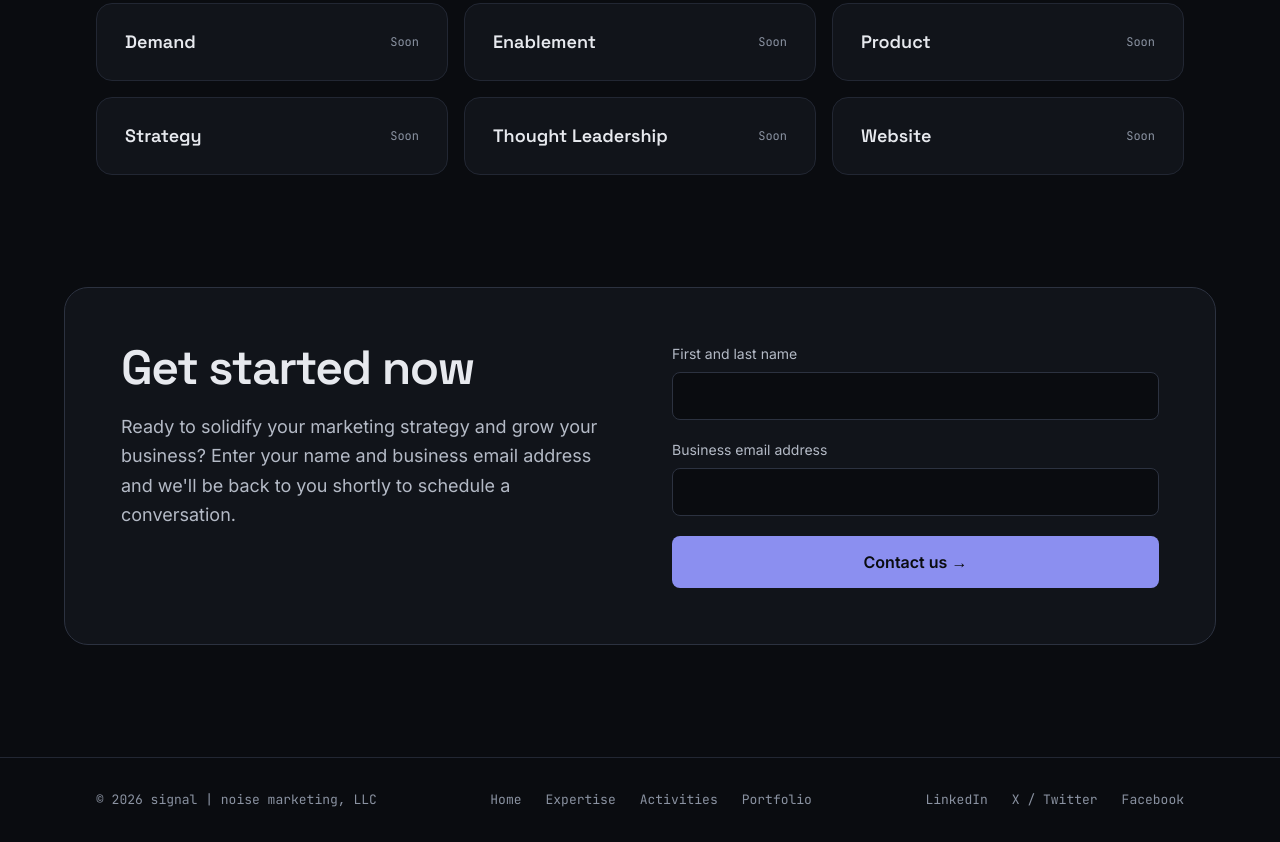
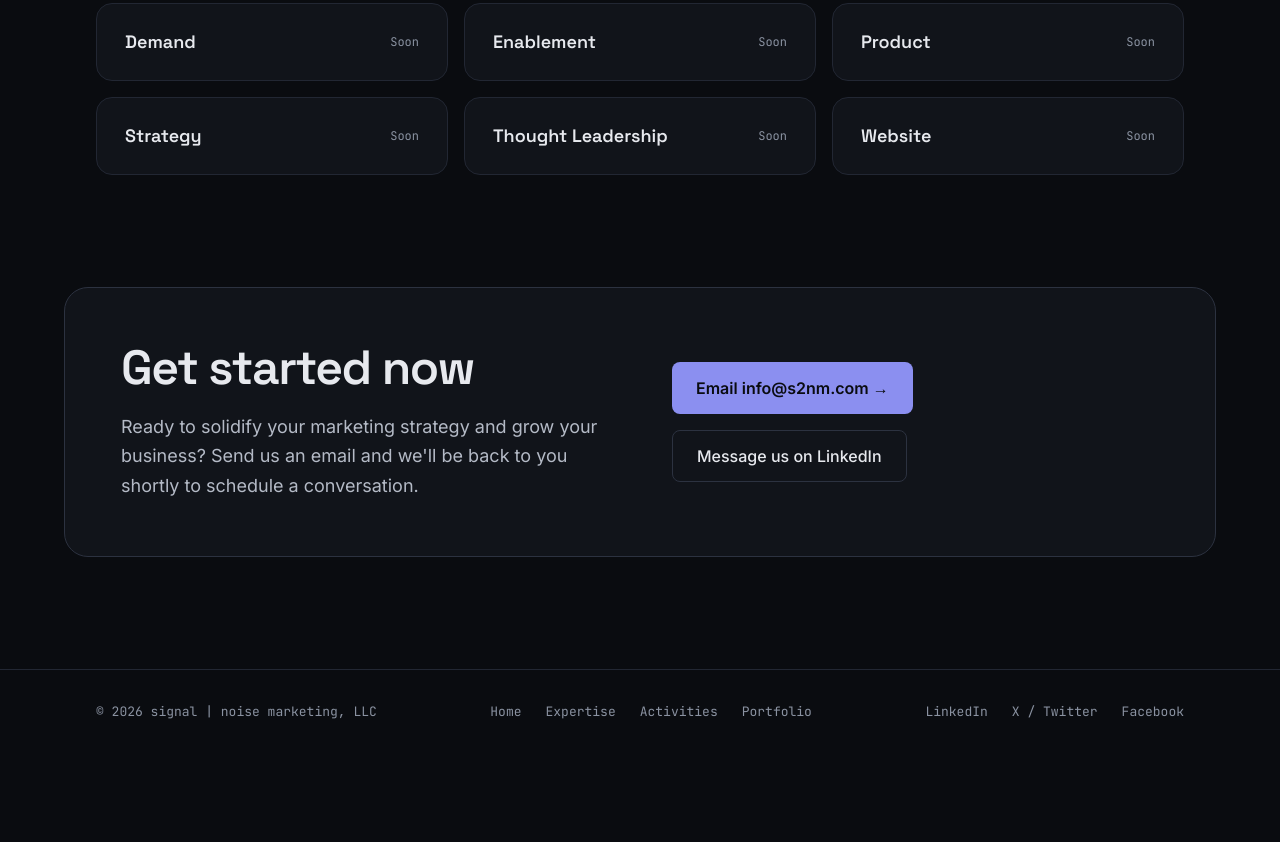
Before and after one commit to mfinn12/www.s2nm.com, an Astro site: page /portfolio in a window 1280 px wide. Shown: the part 537-1379 px from the top of the page. After the commit the page ends 1290 px from the top, so only its background shows below. Built offline with nearby package versions, Linux system fonts and the light colour scheme; Astro itself is replaced by a stand-in of ours.

Commit message:
Replace contact form with email link; fix homepage heading order
- Drop the Formspree contact form and the /thank-you/ page. The "Get
  started" section now links to info@s2nm.com and LinkedIn, so the
  "Book a call" and "Get started" buttons still land somewhere useful.
- Eyebrow takes as="h2" so the client and expertise sections on the
  homepage have real section headings; client names become h3. The
  "//" prefix is hidden from screen readers.

Co-Authored-By: Claude Opus 5.5 <noreply@anthropic.com>

```diff
--- a/src/components/Contact.astro
+++ b/src/components/Contact.astro
@@ -1,39 +1,38 @@
 ---
-import { site } from '../data/site';
+import { site, socials } from '../data/site';
 
-const field =
-  'mt-2 h-12 w-full rounded-lg border border-line-strong bg-ink px-4 text-base text-fg placeholder:text-dim focus:border-accent focus:ring-2 focus:ring-accent/40 focus:outline-none';
+const linkedin = socials.find((s) => s.label === 'LinkedIn');
 ---
 
 <section id="contact" class="scroll-mt-20 px-4 py-20 sm:px-8 sm:py-28">
   <div
-    class="mx-auto grid max-w-6xl gap-10 rounded-3xl border border-line-strong bg-panel p-8 sm:p-14 md:grid-cols-2 md:gap-16"
+    class="mx-auto grid max-w-6xl gap-10 rounded-3xl border border-line-strong bg-panel p-8 sm:p-14 md:grid-cols-2 md:items-center md:gap-16"
   >
     <div>
       <h2 class="font-display text-4xl font-semibold tracking-[-0.03em] sm:text-5xl">Get started now</h2>
       <p class="mt-5 text-lg leading-relaxed text-muted">
-        Ready to solidify your marketing strategy and grow your business? Enter your name and business email address
-        and we'll be back to you shortly to schedule a conversation.
+        Ready to solidify your marketing strategy and grow your business? Send us an email and we'll be back to you
+        shortly to schedule a conversation.
       </p>
     </div>
-    <form action={site.formAction} method="POST" class="flex flex-col gap-5">
-      <input type="hidden" name="_subject" value="Contact Us" />
-      <input type="hidden" name="_next" value={new URL('/thank-you/', Astro.site).href} />
-      <input type="text" name="_gotcha" class="hidden" tabindex="-1" autocomplete="off" />
-      <label class="block text-sm text-muted">
-        First and last name
-        <input name="name" required autocomplete="name" class={field} />
-      </label>
-      <label class="block text-sm text-muted">
-        Business email address
-        <input type="email" name="_replyto" required autocomplete="email" class={field} />
-      </label>
-      <button
-        type="submit"
-        class="min-h-13 rounded-lg bg-accent px-6 font-semibold text-ink transition-colors hover:bg-accent-hover focus-visible:ring-2 focus-visible:ring-accent/50 focus-visible:outline-none"
+    <div class="flex flex-col gap-4 md:items-start">
+      <a
+        href={`mailto:${site.email}?subject=${encodeURIComponent('Contact Us')}`}
+        class="inline-flex min-h-13 items-center justify-center rounded-lg bg-accent px-6 font-semibold text-ink transition-colors hover:bg-accent-hover focus-visible:ring-2 focus-visible:ring-accent/50 focus-visible:outline-none"
       >
-        Contact us →
-      </button>
-    </form>
+        Email {site.email} →
+      </a>
+      {
+        linkedin && (
+          <a
+            href={linkedin.href}
+            rel="noopener"
+            class="inline-flex min-h-13 items-center justify-center rounded-lg border border-line-strong px-6 font-medium transition-colors hover:border-subtle"
+          >
+            Message us on LinkedIn
+          </a>
+        )
+      }
+    </div>
   </div>
 </section>
--- a/src/components/Eyebrow.astro
+++ b/src/components/Eyebrow.astro
@@ -1,9 +1,11 @@
 ---
 // Small monospace section label, e.g. "// Functional expertise".
+// Pass as="h2" when the label is the section's only heading.
 interface Props {
+  as?: 'p' | 'h2';
   class?: string;
 }
-const { class: className = '' } = Astro.props;
+const { as: Tag = 'p', class: className = '' } = Astro.props;
 ---
 
-<p class:list={['font-mono text-[13px] text-subtle', className]}>// <slot /></p>
+<Tag class:list={['font-mono text-[13px] font-normal text-subtle', className]}><span aria-hidden="true">// </span><slot /></Tag>
--- a/src/data/site.ts
+++ b/src/data/site.ts
@@ -8,8 +8,9 @@ export const site = {
   description:
     'signal | noise marketing provides B2B marketing advisory services to growing technology companies.',
   headline: 'More signal, less noise',
-  // Contact form posts here. Check that this endpoint still works before launch.
-  formAction: 'https://formspree.io/info@s2nm.com',
+  // Address for the "Get started" section. The contact form was removed; a
+  // GitHub issue tracks adding one back.
+  email: 'info@s2nm.com',
 };
 
 export const nav = [
--- a/src/pages/index.astro
+++ b/src/pages/index.astro
@@ -39,12 +39,12 @@ const [headStart, headEnd] = site.headline.split(', ');
 
   <section class="border-y border-line bg-ink-raised">
     <div class="mx-auto max-w-6xl px-4 py-16 sm:px-8 sm:py-20">
-      <Eyebrow>Trusted by technology startup leaders</Eyebrow>
+      <Eyebrow as="h2">Trusted by technology startup leaders</Eyebrow>
       <ul class="mt-8 grid gap-4 md:grid-cols-3">
         {
           clients.map((c) => (
             <li class="flex flex-col gap-3 rounded-2xl border border-line bg-panel p-7">
-              <h2 class="font-display text-xl font-semibold">{c.name}</h2>
+              <h3 class="font-display text-xl font-semibold">{c.name}</h3>
               <p class="text-[15px] leading-relaxed text-muted">{c.text}</p>
               {c.note && (
                 <p class="mt-auto self-start rounded-full bg-accent/15 px-3 py-1 font-mono text-xs text-accent">{c.note}</p>
@@ -78,7 +78,7 @@ const [headStart, headEnd] = site.headline.split(', ');
   </section>
 
   <section class="mx-auto max-w-6xl px-4 py-24 sm:px-8 sm:py-28">
-    <Eyebrow>Functional expertise</Eyebrow>
+    <Eyebrow as="h2">Functional expertise</Eyebrow>
     <ul class="mt-8 grid gap-4 md:grid-cols-2 lg:grid-cols-3">
       {
         expertise.map((e) => (
--- a/src/pages/thank-you.astro
+++ /dev/null
@@ -1,16 +0,0 @@
----
-import BaseLayout from '../layouts/BaseLayout.astro';
-import PageHeader from '../components/PageHeader.astro';
----
-
-<BaseLayout title="Thank you" noindex>
-  <PageHeader title="Thank you" intro="Thank you for contacting us; we'll be in touch with you soon." />
-  <section class="mx-auto max-w-6xl px-4 py-12 sm:px-8">
-    <p class="text-muted">If you'd like to learn more about us in the meantime, please:</p>
-    <ul class="mt-4 list-disc space-y-1 pl-6">
-      <li><a href="/expertise/" class="text-accent underline underline-offset-4 hover:text-accent-hover">Read about our expertise</a></li>
-      <li><a href="/activities/" class="text-accent underline underline-offset-4 hover:text-accent-hover">See the activities we run</a></li>
-      <li><a href="https://www.linkedin.com/company/signal-noise-marketing/" class="text-accent underline underline-offset-4 hover:text-accent-hover">Follow us on LinkedIn</a></li>
-    </ul>
-  </section>
-</BaseLayout>
```
